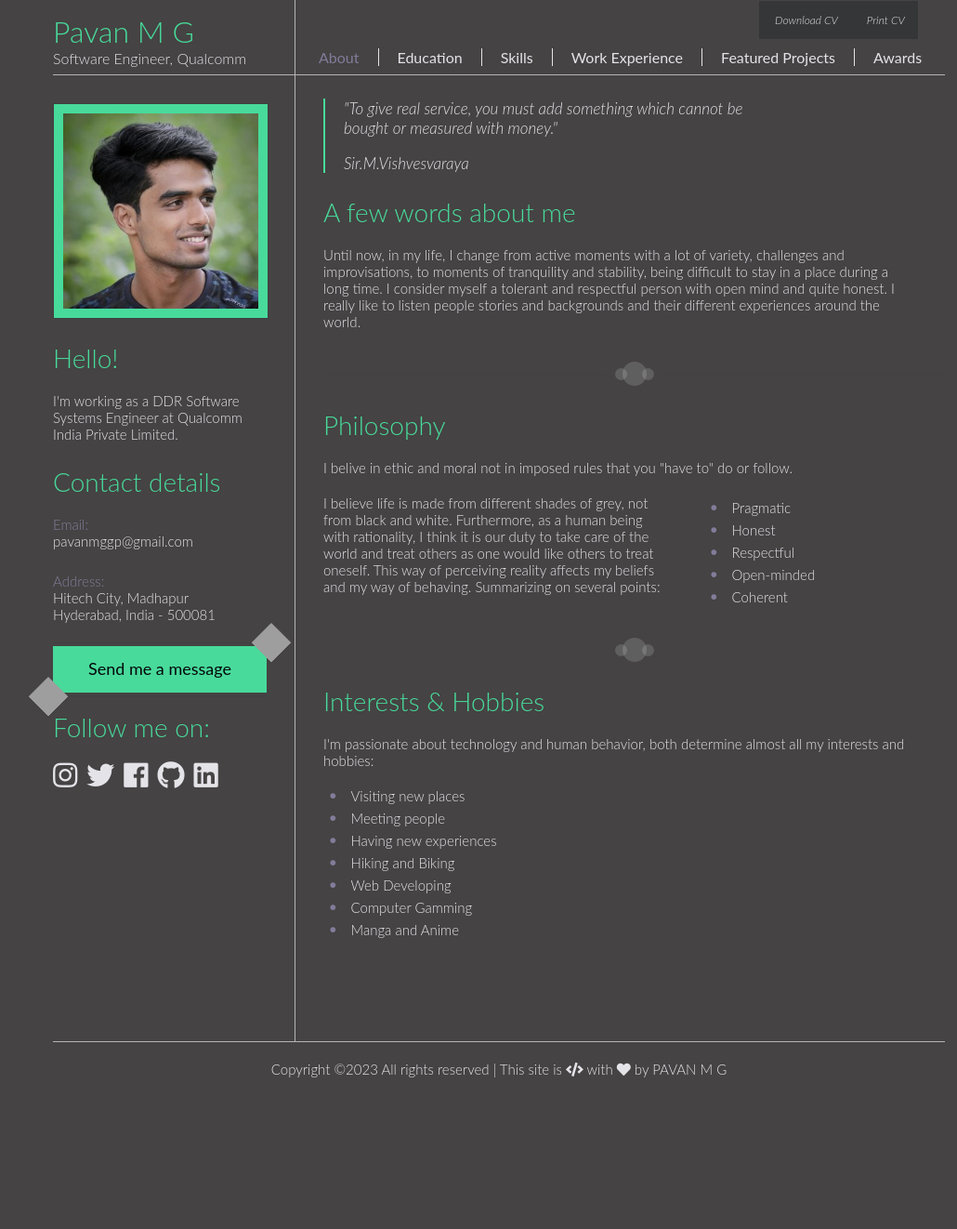
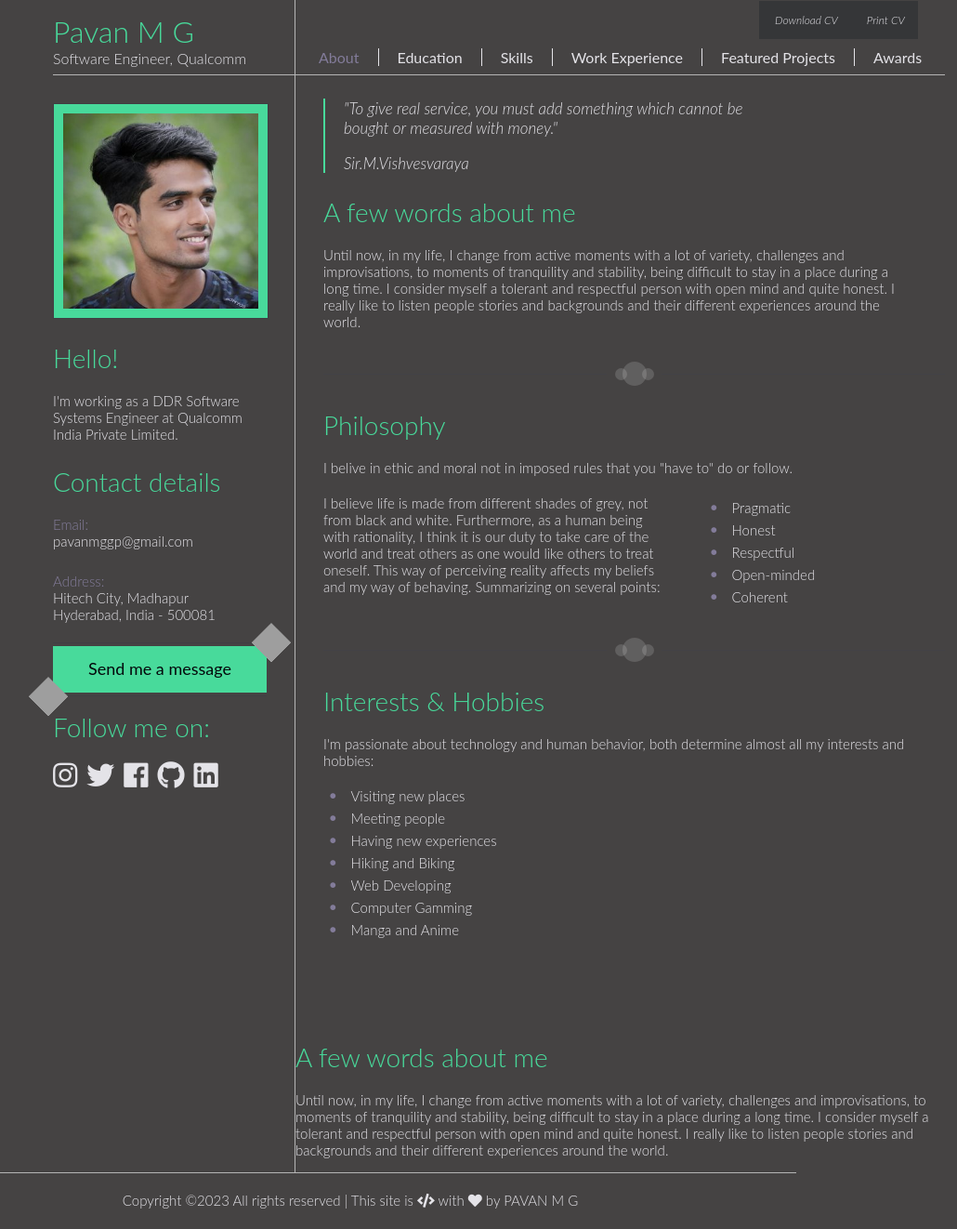
Before and after one commit to pavan-mg/pavan-mg.github.io, a Jekyll site: the page built from index.html, in a window 1280 px wide. Shown: the whole page at 93% size, without its empty margins (103-1133 px from the left). Built offline with Jekyll 4.4.1, drawn with Linux system fonts in a browser that asks for light colours; before the commit the page ends 1181 px from its top, so only the background shows below that.

Commit message:
Update default.html

```diff
--- a/_layouts/default.html
+++ b/_layouts/default.html
@@ -120,6 +120,11 @@
             <li>Manga and Anime</li>
           </ul>
         </div>
+        <div id="Education">
+          <h2>A few words about me</h2>
+          <p>Until now, in my life, I change from active moments with a lot of variety, challenges and improvisations, to moments of tranquility and stability, being difficult to stay in a place during a long time. I consider myself a tolerant and respectful person with open mind and quite honest. I really like to listen people stories and backgrounds and their different experiences around the world.</p>
+        </div>
+        </div>
       </div>
       <div class="clear"></div>
       <!-- FOOTER -->
```
